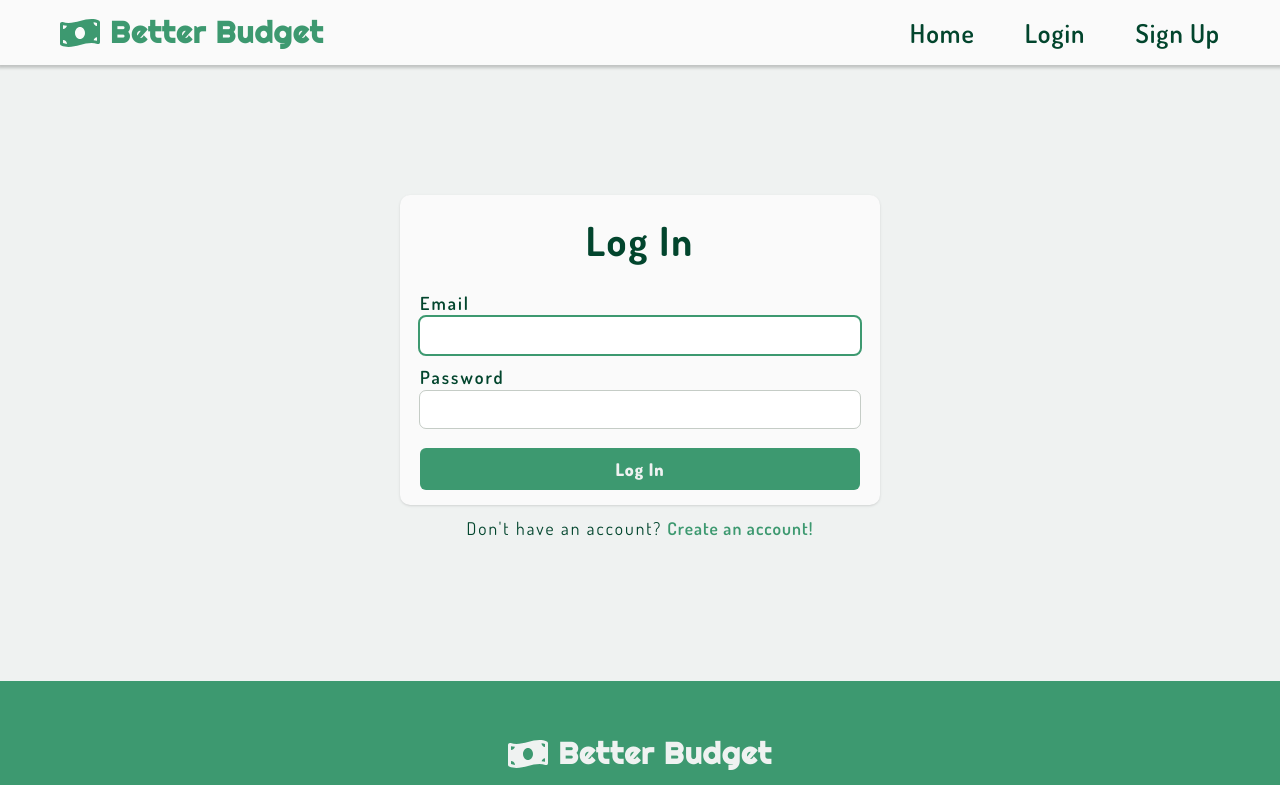
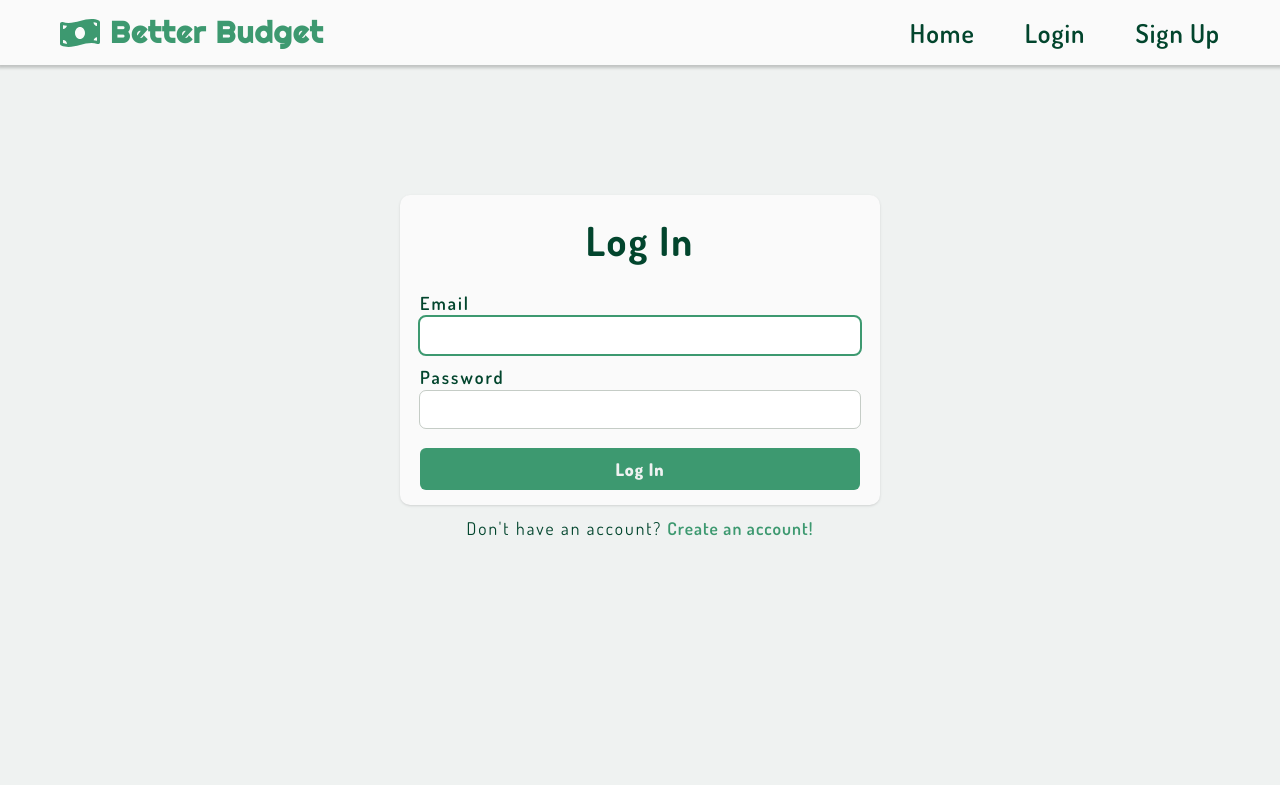
Before and after one commit to JohnSebastian3/better-budget, a React (Create React App) app in the folder client/: page /login in a window 1280 px wide. Shown: the top 785 px of the page. Built offline with nearby package versions, Linux system fonts and the light colour scheme; no server answers; a web font is replaced by a local one.

Commit message:
Modify styling

```diff
--- a/client/src/pages/Login/Login.module.css
+++ b/client/src/pages/Login/Login.module.css
@@ -2,6 +2,7 @@
   max-width: 300px;
   margin: 7rem auto;
   padding: 1rem;
+  min-height: 65vh;
 }
 
 .login-container {
--- a/client/src/pages/Register/Register.module.css
+++ b/client/src/pages/Register/Register.module.css
@@ -2,6 +2,7 @@
   max-width: 300px;
   margin: 7rem auto;
   padding: 1rem;
+  min-height: 65vh;
 }
 
 .register-container {
```
